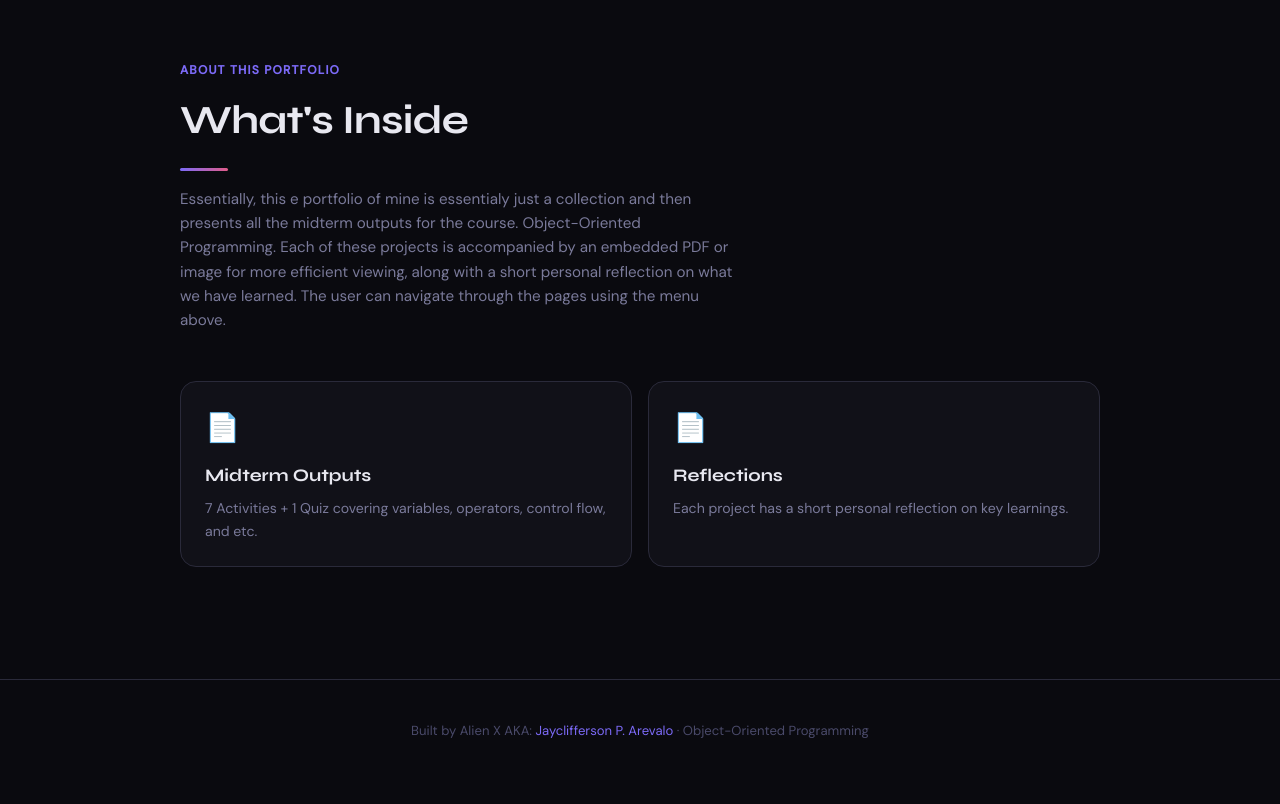
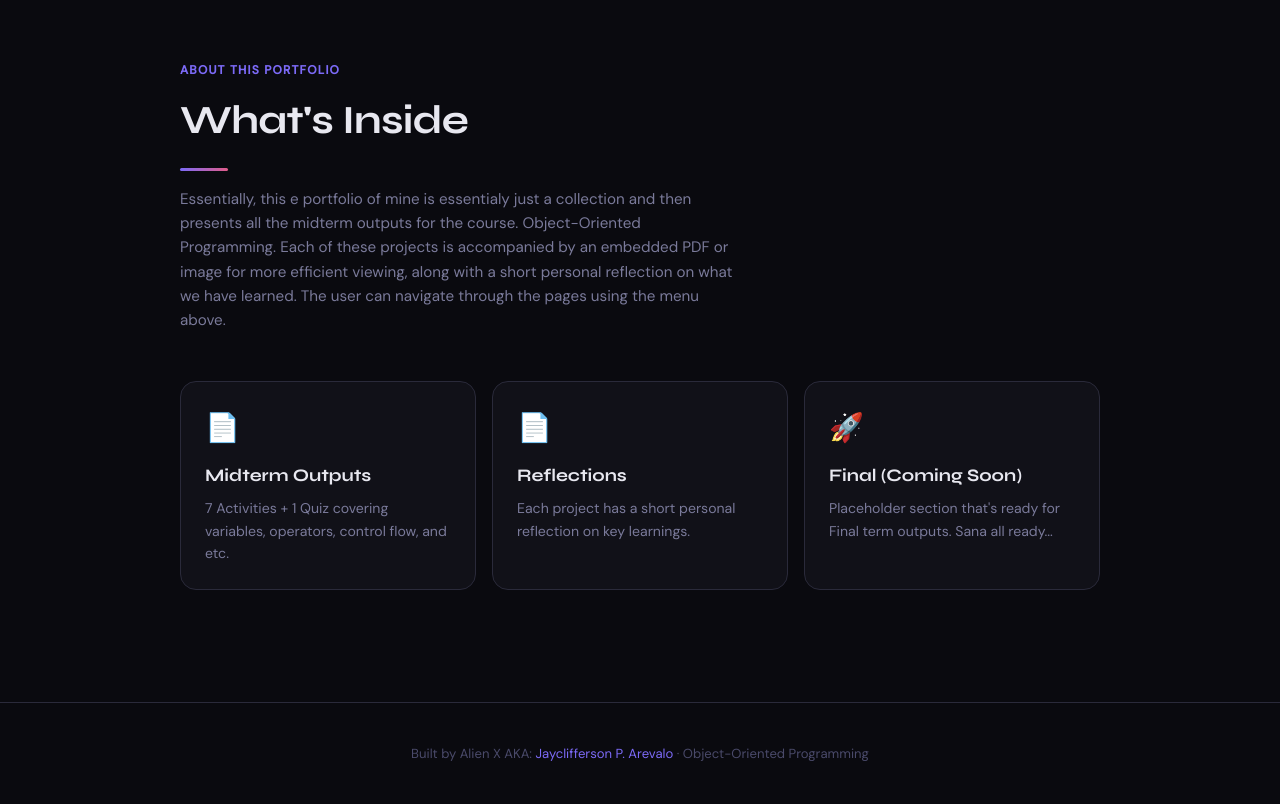
Before and after one commit to Magicman-jpeg/EPortfolioArevalo.github.io, a plain HTML site: page index.html in a window 1280 px wide. Shown: the part 845-1649 px from the top of the page. Before the commit the page ends 1626 px from the top, so only its background shows below. Drawn offline with Linux system fonts and the light colour scheme.

Commit message:
Update index.html
Added the finals placeholder card into the introduction page.

```diff
--- a/index.html
+++ b/index.html
@@ -90,6 +90,11 @@
         <div style="font-size: 1.75rem; margin-bottom: 0.75rem;">📄</div>
         <div style="font-family: 'Syne', sans-serif; font-size: 1.1rem; font-weight: 700; margin-bottom: 0.4rem;">Reflections</div>
         <div style="color: var(--text-muted); font-size: 0.88rem;">Each project has a short personal reflection on key learnings.</div>
+      </div>
+      <div style="background: var(--surface); border: 1px solid var(--border); border-radius: 16px; padding: 1.5rem;">
+        <div style="font-size: 1.75rem; margin-bottom: 0.75rem;">🚀</div>
+        <div style="font-family: 'Syne', sans-serif; font-size: 1.1rem; font-weight: 700; margin-bottom: 0.4rem;">Final (Coming Soon)</div>
+        <div style="color: var(--text-muted); font-size: 0.88rem;">Placeholder section that's ready for Final term outputs. Sana all ready...</div>
       </div>
     </div>
   </div>
```
